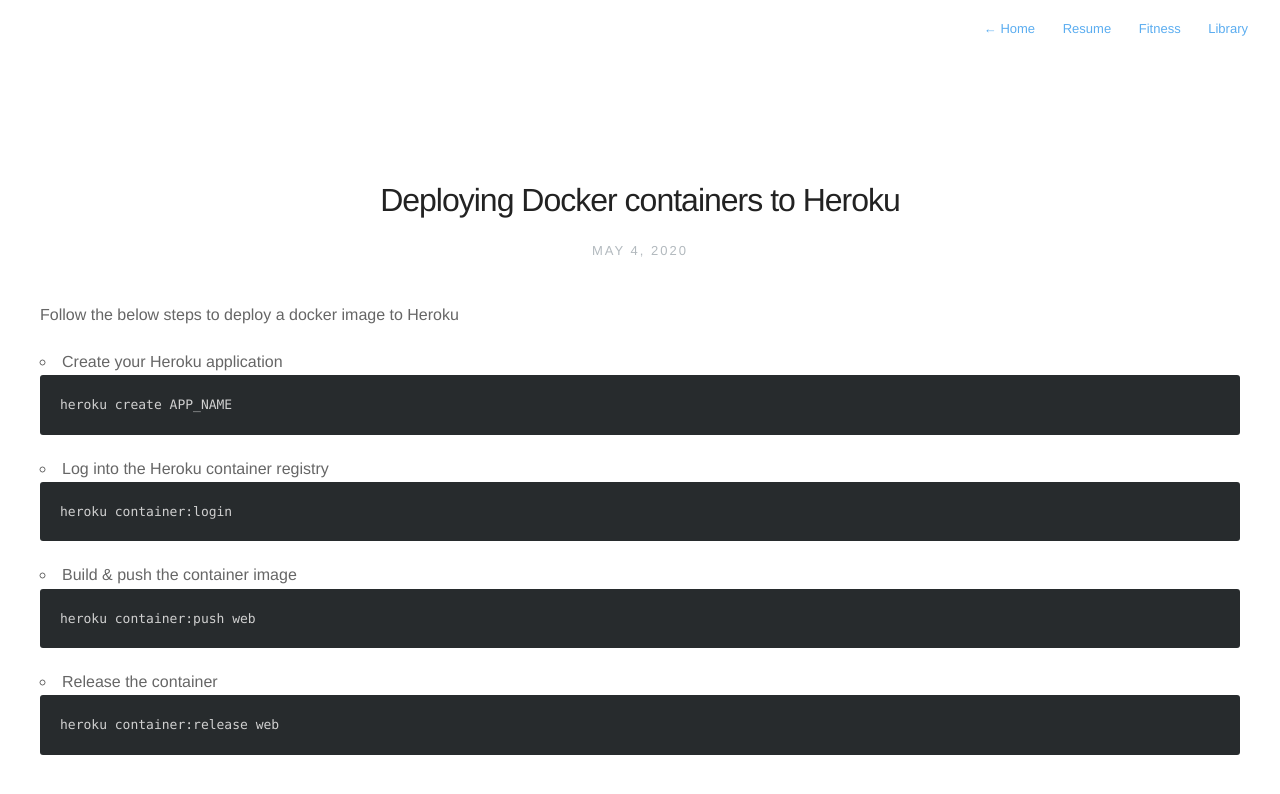
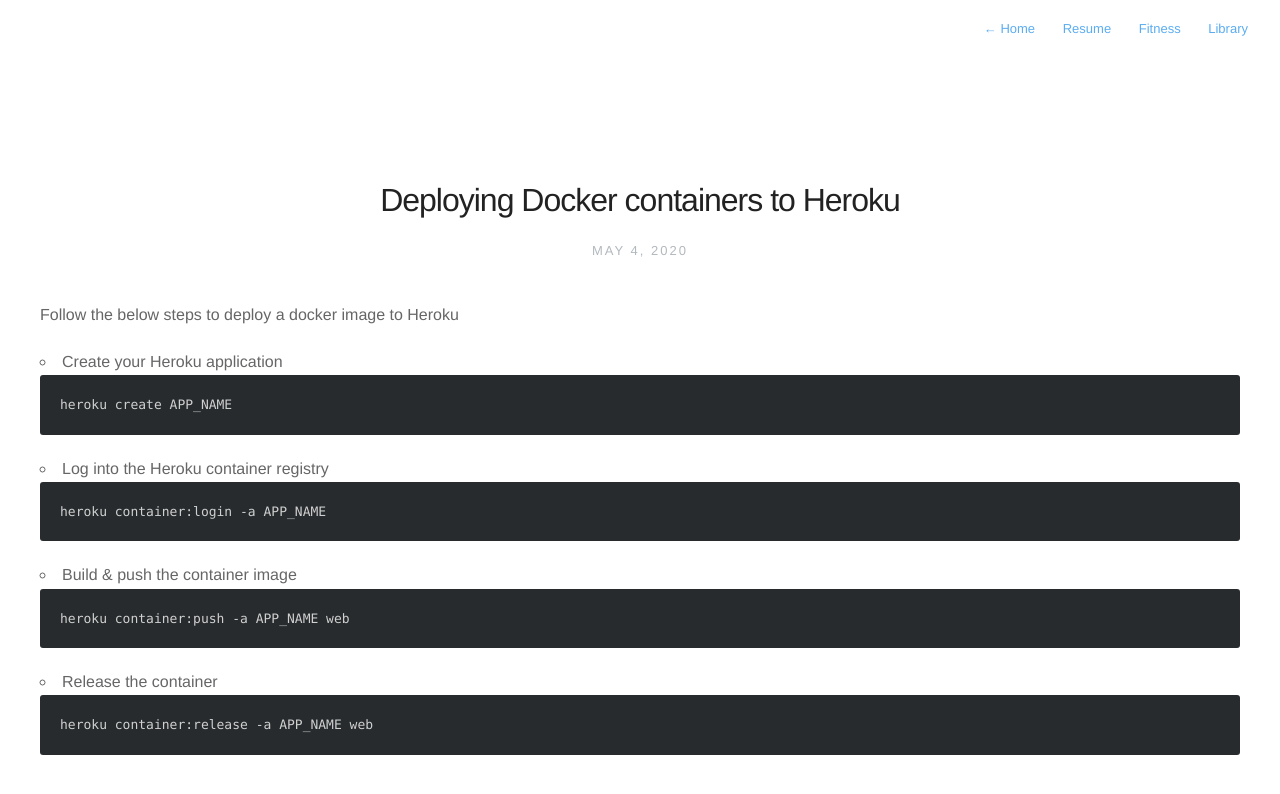
Before and after one commit to rgibert/rgibert.github.io, a Jekyll site: the page built from _posts/2020-05-04-deploying-docker-container-to-heroku.md, in a window 1280 px wide. Shown: the top 794 px of the page. Built offline with Jekyll 4.4.1, drawn with Linux system fonts in a browser that asks for light colours; nearby versions of some CDN libraries.

Commit message:
Update 2020-05-04-deploying-docker-container-to-heroku.md

```diff
--- a/_posts/2020-05-04-deploying-docker-container-to-heroku.md
+++ b/_posts/2020-05-04-deploying-docker-container-to-heroku.md
@@ -13,13 +13,13 @@
 {% endhighlight %}
 2. Log into the Heroku container registry
 {% highlight bash %}
-heroku container:login
+heroku container:login -a APP_NAME
 {% endhighlight %}
 3. Build & push the container image
 {% highlight bash %}
-heroku container:push web
+heroku container:push -a APP_NAME web
 {% endhighlight %}
 4. Release the container
 {% highlight bash %}
-heroku container:release web
+heroku container:release -a APP_NAME web
 {% endhighlight %}
```
